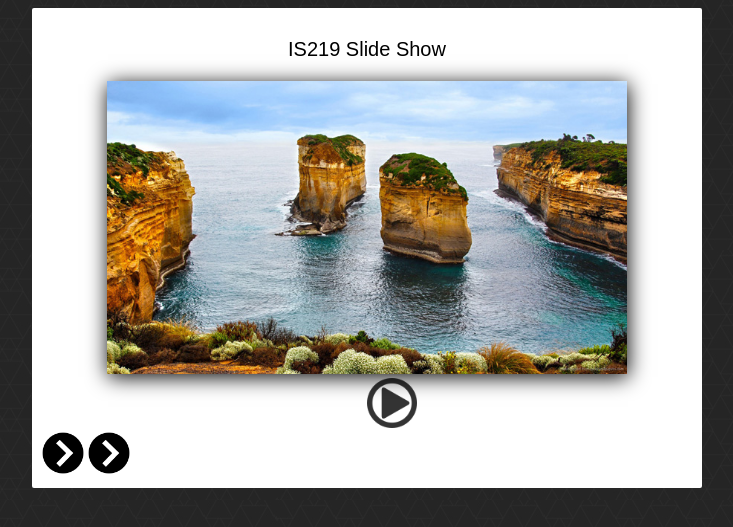
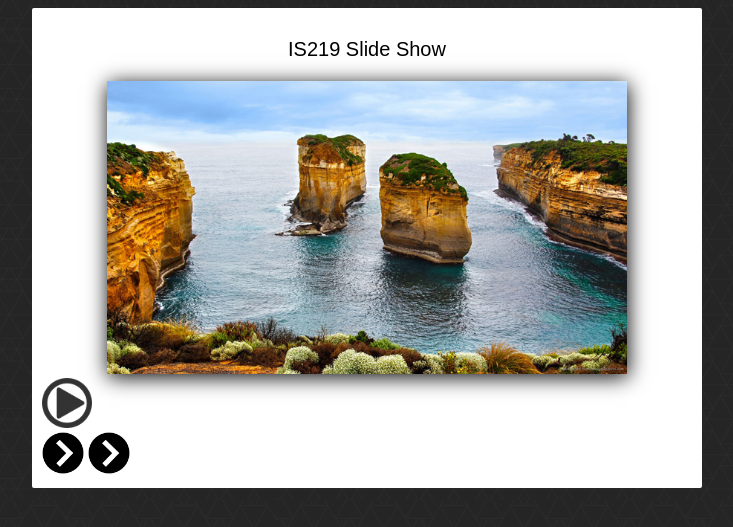
Before and after one commit to Bailiffjr/is219s16Bailiff-p2, a PHP site: page /index.html in a window 1280 px wide. Shown: the top 527 px of the page, without its empty margins (273-1006 px from the left). Run offline with PHP 8.4, Linux system fonts and the light colour scheme; grey boxes labelled with a size stand in for pictures from a placeholder-image service; some libraries are stand-ins or nearby versions.

Commit message:
Update style.css

```diff
--- a/style.css
+++ b/style.css
@@ -32,7 +32,6 @@ body {
 	height: 50px;
 	width: 50px;
 	position: relative;
-	left:50%;
 	z-index: 3;
 	opacity: .8;
 	top:10%;
```
